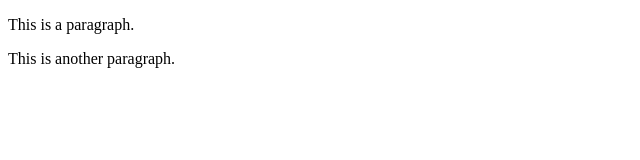
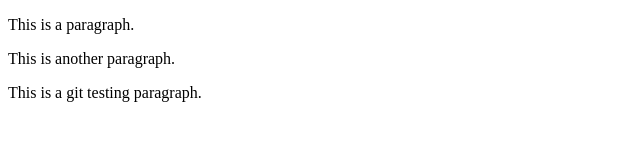
Before and after one commit to sanjayqodeleaf/gitrepo, a plain HTML site: page index.html in a window 1280 px wide. Shown: the whole page, without its empty margins (0-640 px from the left). Drawn offline with Linux system fonts and the light colour scheme.

Commit message:
commit version 2

```diff
--- a/index.html
+++ b/index.html
@@ -4,6 +4,8 @@
 
 <p>This is a paragraph.</p>
 <p>This is another paragraph.</p>
+<p>This is a git testing paragraph.</p>
+
 
 </body>
 </html>
```
